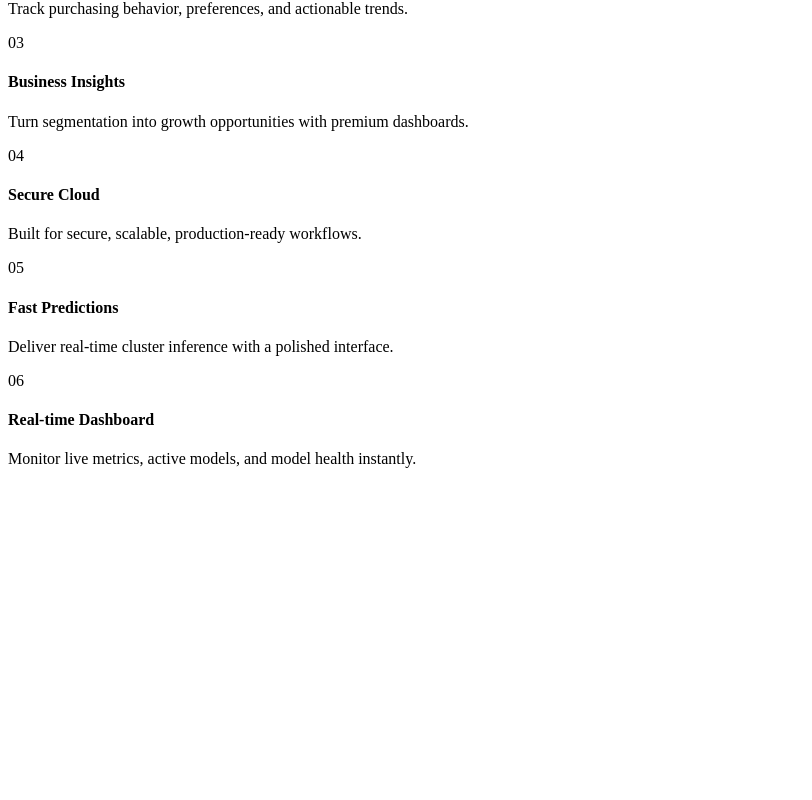
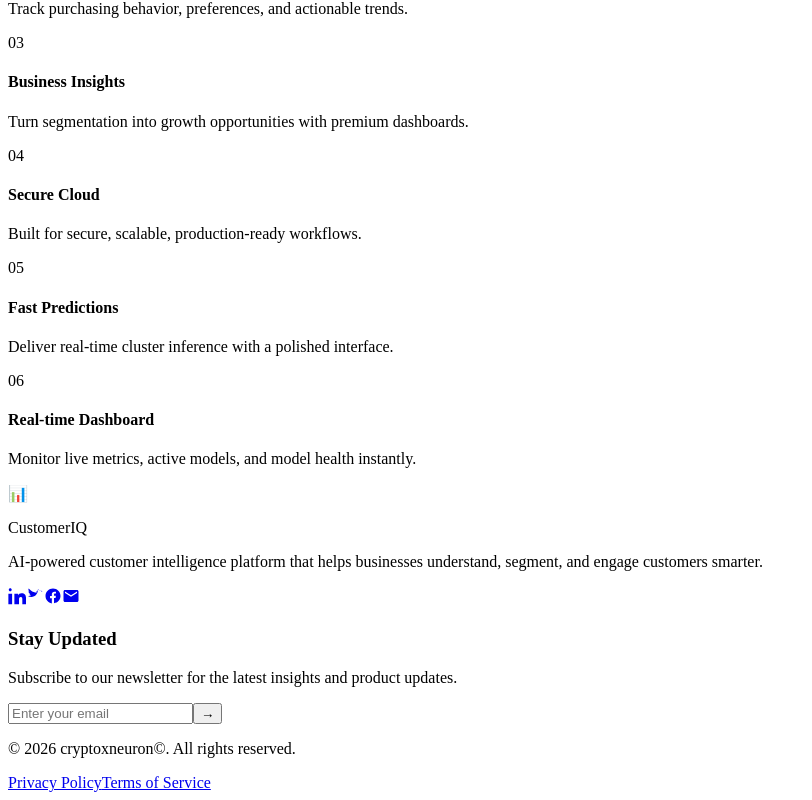
Before and after one commit to sparkz8085/another_pages, a React (Vite) app: page / in a window 1280 px wide. Shown: the part 743-1543 px from the top of the page, without its empty margins (0-812 px from the left). Before the commit the page ends 1227 px from the top, so only its background shows below. Built offline with nearby package versions, Linux system fonts and the light colour scheme; the HTML template or start-up script is replaced by a standard one.

Commit message:
css fixing

```diff
--- a/src/App.jsx
+++ b/src/App.jsx
@@ -6,6 +6,7 @@
 import ResourcesPage from '../pages/ResourcesPage';
 import SolutionsPage from '../pages/SolutionsPage';
 import LoginPage from '../pages/LoginPage';
+import Footer from '../components/Footer';
 
 const navItems = [
   ['/', 'Home'],
@@ -21,7 +22,7 @@
     <div className="app-shell">
       <header className="topbar glass-panel">
         <div>
-          <span className="brand-mark">ANOTHER</span>
+          <span className="brand-mark">cryptoXneuron</span>
           <h1>Customer Intelligence</h1>
         </div>
         <nav aria-label="Main navigation" className="nav-links">
@@ -49,6 +50,8 @@
           <Route path="*" element={<Navigate to="/" replace />} />
         </Routes>
       </main>
+
+      <Footer />
     </div>
   );
 }
--- a/src/styles.css
+++ b/src/styles.css
@@ -33,6 +33,10 @@
   width: min(1240px, calc(100% - 32px));
   margin: 0 auto;
   padding: 24px 0 56px;
+}
+
+.app-shell main {
+  min-height: 60vh;
 }
 
 .topbar {
@@ -411,6 +415,130 @@
   color: #b9c7de;
 }
 
+.footer {
+  margin-top: 32px;
+  padding-bottom: 12px;
+}
+
+.footer-inner {
+  border-radius: 28px;
+  padding: 24px;
+}
+
+.footer-grid {
+  display: grid;
+  grid-template-columns: minmax(0, 1.4fr) minmax(280px, 0.9fr);
+  gap: 24px;
+  align-items: start;
+}
+
+.brand {
+  display: flex;
+  gap: 16px;
+  align-items: flex-start;
+}
+
+.brand-icon {
+  display: grid;
+  place-items: center;
+  width: 48px;
+  height: 48px;
+  border-radius: 16px;
+  background: rgba(142, 180, 255, 0.12);
+  font-size: 1.35rem;
+}
+
+.footer-title {
+  margin: 0 0 8px;
+  font-size: 1.08rem;
+  font-weight: 800;
+}
+
+.footer-copy {
+  margin: 0;
+  color: #9caac2;
+  line-height: 1.7;
+}
+
+.footer-social {
+  display: flex;
+  flex-wrap: wrap;
+  gap: 10px;
+  margin-top: 18px;
+}
+
+.social-button {
+  display: inline-flex;
+  align-items: center;
+  justify-content: center;
+  width: 42px;
+  height: 42px;
+  border-radius: 999px;
+  border: 1px solid rgba(142, 180, 255, 0.16);
+  background: rgba(255, 255, 255, 0.03);
+  color: #edf3ff;
+}
+
+.footer-section-title {
+  margin: 0 0 10px;
+  font-size: 1.08rem;
+}
+
+.newsletter {
+  display: flex;
+  gap: 10px;
+  margin-top: 16px;
+}
+
+.newsletter input {
+  flex: 1;
+  min-width: 0;
+  border-radius: 999px;
+  border: 1px solid rgba(142, 180, 255, 0.16);
+  background: rgba(255, 255, 255, 0.03);
+  color: #fff;
+  padding: 0 16px;
+  min-height: 46px;
+}
+
+.newsletter input::placeholder {
+  color: #7f91ae;
+}
+
+.newsletter button {
+  width: 52px;
+  border: 0;
+  border-radius: 999px;
+  background: linear-gradient(135deg, #8db4ff 0%, #5be3ff 100%);
+  color: #04101c;
+  font-size: 1.1rem;
+  font-weight: 800;
+}
+
+.footer-divider {
+  height: 1px;
+  margin: 22px 0;
+  background: rgba(142, 180, 255, 0.14);
+}
+
+.footer-bottom {
+  display: flex;
+  flex-wrap: wrap;
+  gap: 14px;
+  align-items: center;
+  justify-content: space-between;
+}
+
+.footer-bottom-links {
+  display: flex;
+  flex-wrap: wrap;
+  gap: 14px;
+}
+
+.footer-bottom-links a {
+  color: #b9c7de;
+}
+
 .animated-bg {
   position: absolute;
   inset: 0;
@@ -553,4 +681,18 @@
   .hero-stats {
     grid-template-columns: 1fr;
   }
+
+  .footer-grid,
+  .footer-bottom {
+    grid-template-columns: 1fr;
+  }
+
+  .newsletter {
+    flex-direction: column;
+  }
+
+  .newsletter button {
+    width: 100%;
+    min-height: 46px;
+  }
 }
```
Also changed, not shown: components/BottomDock.jsx (deleted, +0 -25 lines).
